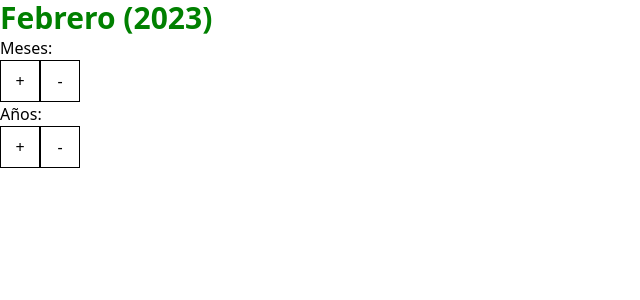
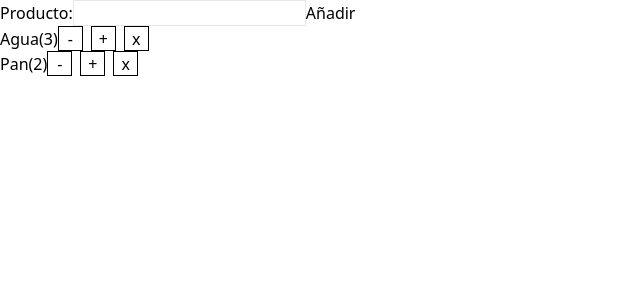
Before and after one commit to jhonatan0912/JAB-REACT, a React (Vite) app: page / in a window 1280 px wide. Shown: the top 300 px of the page, without its empty margins (0-640 px from the left). Built offline with nearby package versions, Linux system fonts and the light colour scheme.

Commit message:
lesson 09 activity made

```diff
--- a/src/App.jsx
+++ b/src/App.jsx
@@ -1,10 +1,10 @@
 import React from 'react'
-import Calendario from './components/Calendario'
+import Compra from './components/Compra'
 
 function App() {
   return (
     <>
-      <Calendario />
+      <Compra />
     </>
   )
 }
--- a/src/components/Calendario.jsx
+++ /dev/null
@@ -1,73 +0,0 @@
-import React, { useReducer } from 'react'
-
-const types = {
-  masM: "masM",
-  menosM: "menosM",
-  masA: "masA",
-  menosA: "menosA",
-}
-
-const currentTime = new Date()
-const month = currentTime.getMonth()
-const year = currentTime.getFullYear()
-const meses = ["enero", "febrero", "marzo", "abril", "mayo", "junio", "julio", "agosto", "septiembre", "octubre", "noviembre", "diciembre"]
-
-const valorInicial = {
-  m: month,
-  a: year
-}
-
-const reducer = (state, action) => {
-  let newMonth = state.m;
-  let newYear = state.a;
-  switch (action.type) {
-    case types.masM:
-      newMonth = newMonth == 11 ? 0 : newMonth + 1
-      return { m: newMonth, a: state.a }
-      break;
-    case types.menosM:
-      newMonth = newMonth == 0 ? 11 : newMonth - 1
-      return { m: newMonth, a: state.a }
-      break;
-    case types.masA:
-      newYear = newYear + 1
-      break;
-    case types.menosA:
-      newYear = newYear - 1
-      break;
-  }
-  return { m: newMonth, a: newYear }
-}
-
-const Calendario = () => {
-  const [fecha, dispatch] = useReducer(reducer, valorInicial)
-  return (
-    <>
-      <p className='capitalize font-bold text-3xl' style={fecha.m < month || fecha.a < year ? { color: "red" } : { color: "green" }}>{meses[fecha.m]} ({fecha.a})</p>
-      <div>
-        <p>Meses:</p>
-        <button
-          className='border border-black p-2 w-10'
-          onClick={() => dispatch({ type: types.masM })}
-        >+</button>
-        <button
-          className='border border-black p-2 w-10'
-          onClick={() => dispatch({ type: types.menosM })}
-        >-</button>
-      </div>
-      <div>
-        <p>Años:</p>
-        <button
-          className='border border-black p-2 w-10'
-          onClick={() => dispatch({ type: types.masA })}
-        >+</button>
-        <button
-          className='border border-black p-2 w-10'
-          onClick={() => dispatch({ type: types.menosA })}
-        >-</button>
-      </div>
-    </>
-  )
-}
-
-export default Calendario
--- /dev/null
+++ b/src/components/Compra.jsx
@@ -0,0 +1,81 @@
+import React, { useReducer, useState } from 'react'
+
+const types = {
+  menos: 'menos',
+  mas: 'mas',
+  eliminar: 'eliminar',
+  comprar: 'comprar',
+}
+
+const valorInicial = [
+  {
+    id: 1,
+    nombre: 'Agua',
+    cantidad: 3
+  },
+  {
+    id: 2,
+    nombre: 'Pan',
+    cantidad: 2
+  }
+]
+
+const reducer = (state, action) => {
+  switch (action.type) {
+    case types.menos:
+      return state.map(cosa => action.payload == cosa.id && cosa.cantidad > 1 ? { ...cosa, cantidad: cosa.cantidad - 1 } : cosa)
+      break;
+    case types.mas:
+      return state.map(cosa => action.payload == cosa.id && cosa.cantidad > 1 ? { ...cosa, cantidad: cosa.cantidad + 1 } : cosa)
+      break;
+    case types.eliminar:
+      return state.filter(valor => valor.id !== action.payload)
+      break;
+    case types.comprar:
+      return [...state, action.payload]
+      break;
+
+    default:
+      return state;
+  }
+  return state
+}
+
+const Compra = () => {
+  const [lista, dispatch] = useReducer(reducer, valorInicial,)
+  const [producto, setProducto] = useState("")
+
+  return (
+    <div>
+      <label htmlFor="producto">Producto:
+        <input type="text" id='producto' value={producto} onChange={(e) => setProducto(e.target.value)} className="border" />
+      </label>
+      <button
+        onClick={() => dispatch({
+          type: types.comprar, payload: {
+            id: Date.now(),
+            nombre: producto,
+            cantidad: 1
+          }
+        })}
+      >
+        Añadir
+      </button>
+
+      {
+        lista.map(producto =>
+          <div key={producto.id} className="flex items-center">
+            <p>{producto.nombre}(<span>{producto.cantidad}</span>)</p>
+            <div className='flex'>
+              <button className='button' onClick={() => dispatch({ type: types.menos, payload: producto.id })}>-</button>
+              <button className='button' onClick={() => dispatch({ type: types.mas, payload: producto.id })}>+</button>
+              <button className='button' onClick={() => dispatch({ type: types.eliminar, payload: producto.id })}>x</button>
+            </div>
+          </div>
+        )
+      }
+    </div>
+  )
+}
+
+export default Compra
--- a/src/index.css
+++ b/src/index.css
@@ -1,3 +1,18 @@
 @tailwind base;
 @tailwind components;
 @tailwind utilities;
+
+.button {
+  border: 1px solid black;
+  width: 25px;
+  height: 25px;
+  padding: .5em;
+  margin-right: .5em;
+  display: flex;
+  justify-content: center;
+  align-items: center;
+}
+.button:active{
+  scale: .9;
+  border-radius: .9em;
+}
```
